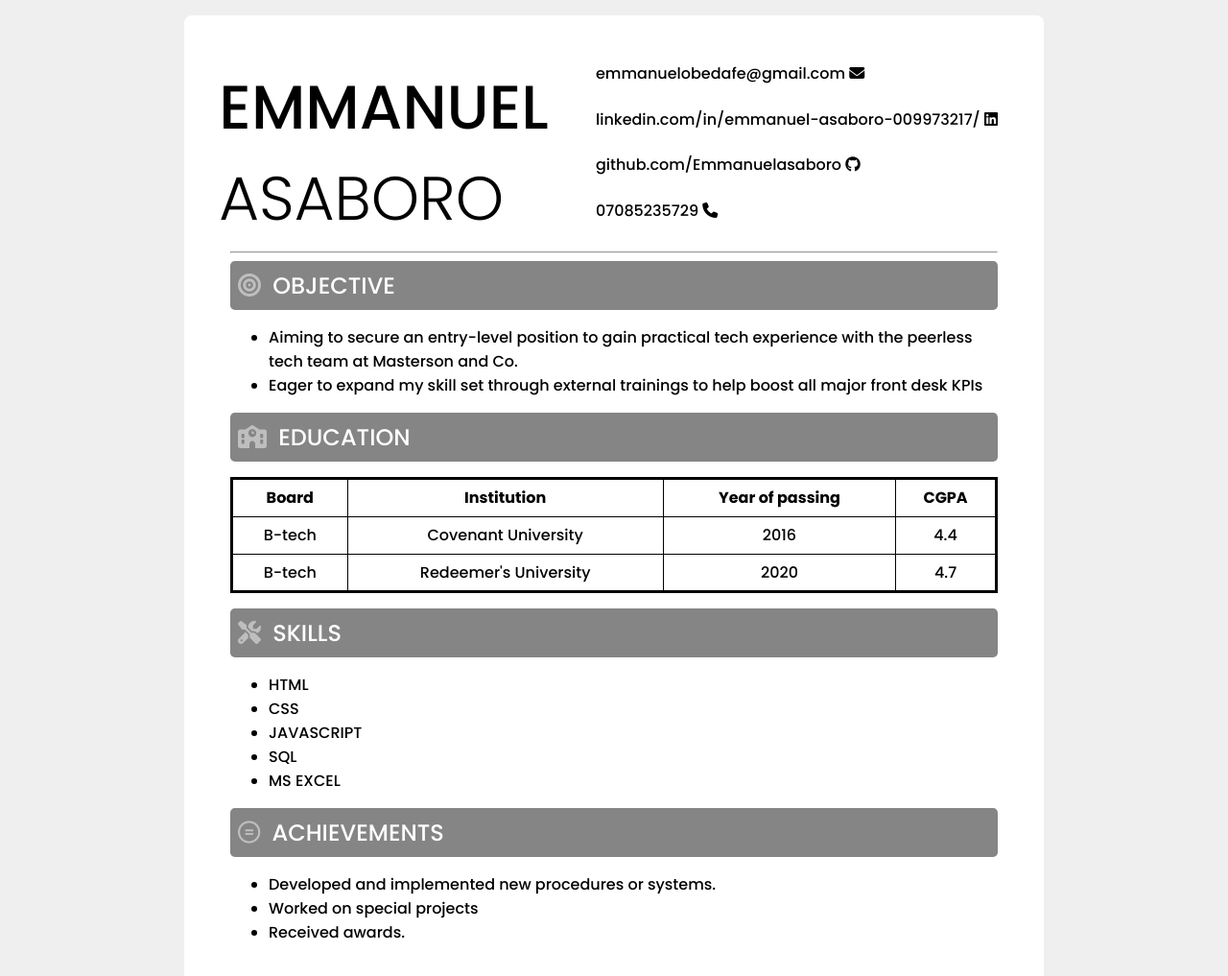
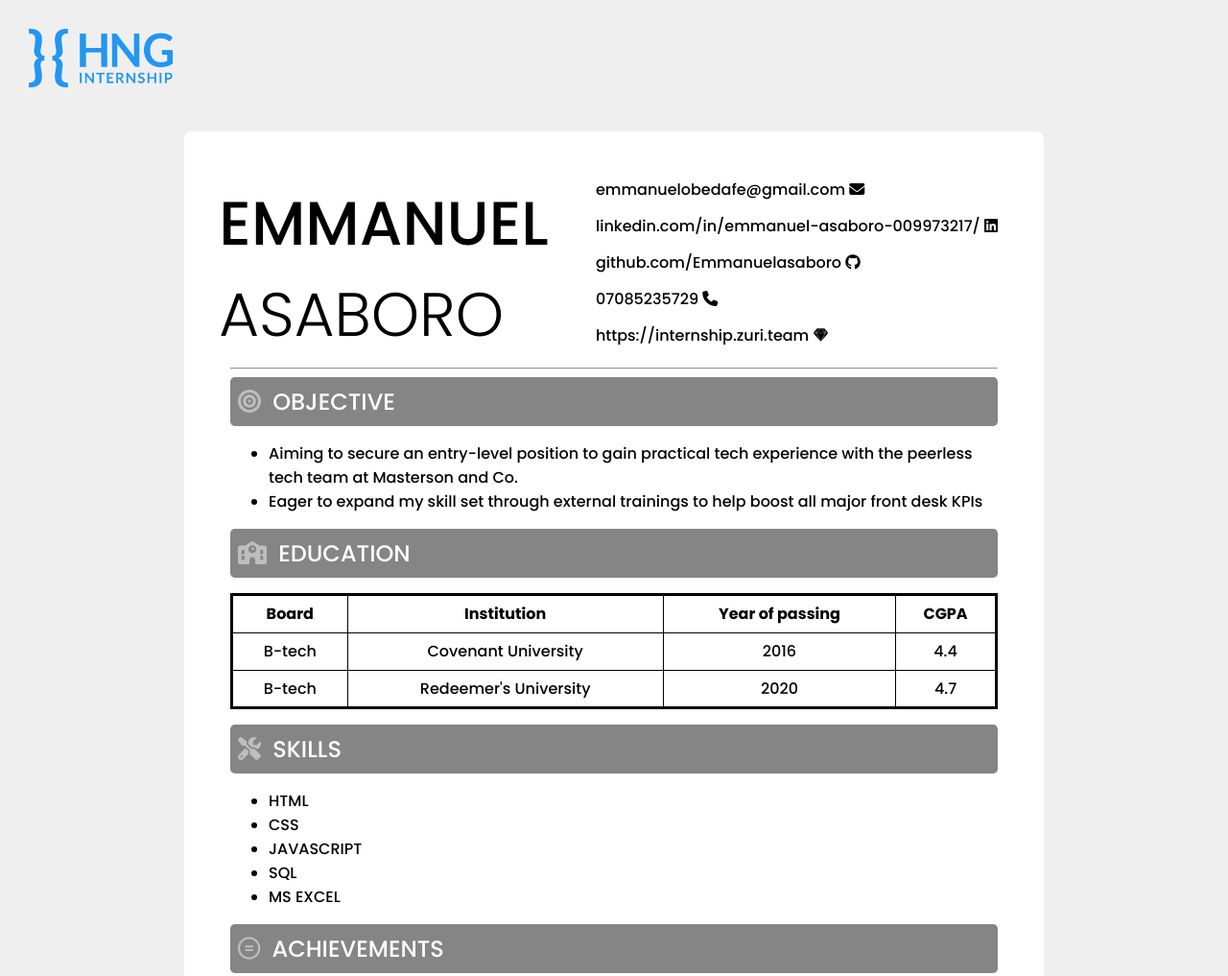
Before and after one commit to Emmanuelasaboro/Resume-application, a plain HTML site: page index.html in a window 1280 px wide. Shown: the top 1017 px of the page at 96% size. Drawn offline with Linux system fonts and the light colour scheme.

Commit message:
resume modified

```diff
--- a/index.html
+++ b/index.html
@@ -16,6 +16,7 @@
 </head>
 
 <body>
+    <img src="images/1*N6Gfu_nw0v-oljFOlj4nYA.png" alt="" srcset="" class="hng">
     <div class="box">
         <div class="header">
             <div class="header-left">
@@ -30,16 +31,26 @@
                     <i class="fas fa-envelope"></i>
                 </div>
                 <div class="linkedin">
-                    <p>linkedin.com/in/emmanuel-asaboro-009973217/</p>
+                    <a href="https://www.linkedin.com/in/emmanuel-asaboro-009973217/" target="_blank">
+                        <p>linkedin.com/in/emmanuel-asaboro-009973217/</p>
+                    </a>
+
                     <i class="fab fa-linkedin"></i>
                 </div>
                 <div class="github">
-                    <p>github.com/Emmanuelasaboro</p>
+                    <a href="https://github.com/Emmanuelasaboro" target="_blank">
+                        <p>github.com/Emmanuelasaboro</p>
+                    </a>
+
                     <i class="fab fa-github"></i>
                 </div>
                 <div class="phone">
                     <p>07085235729</p>
                     <i class="fas fa-phone"></i>
+                </div>
+                <div class="hngi">
+                    <a href="https://internship.zuri.team" target="_blank">https://internship.zuri.team</a>
+                    <i class="fab fa-sketch"></i>
                 </div>
             </div>
         </div>
--- a/style.css
+++ b/style.css
@@ -4,6 +4,11 @@ body {
             background: rgb(240, 239, 239);
             font-family: 'Poppins', sans-serif;
             ;
+        }
+
+        img {
+            width: 150px;
+            padding: 30px;
         }
 
         h1 {
@@ -84,7 +89,20 @@ th {
             padding: 0.4rem;
         }
 
-@media (max-width:768px) {
+        .linkedin a {
+            text-decoration: none;
+            color: #000;
+        }
+
+        .github a{
+            text-decoration: none;
+            color: #000;
+        }
+        .hngi a{
+            text-decoration: none;
+            color: #000;
+        }
+         @media (max-width: 768px) {
             body {
                 margin: 0;
                 padding: 0;
```
Also changed, not shown: images/1*N6Gfu_nw0v-oljFOlj4nYA.png (added). Lines whose indentation alone changed are shown as unchanged.
